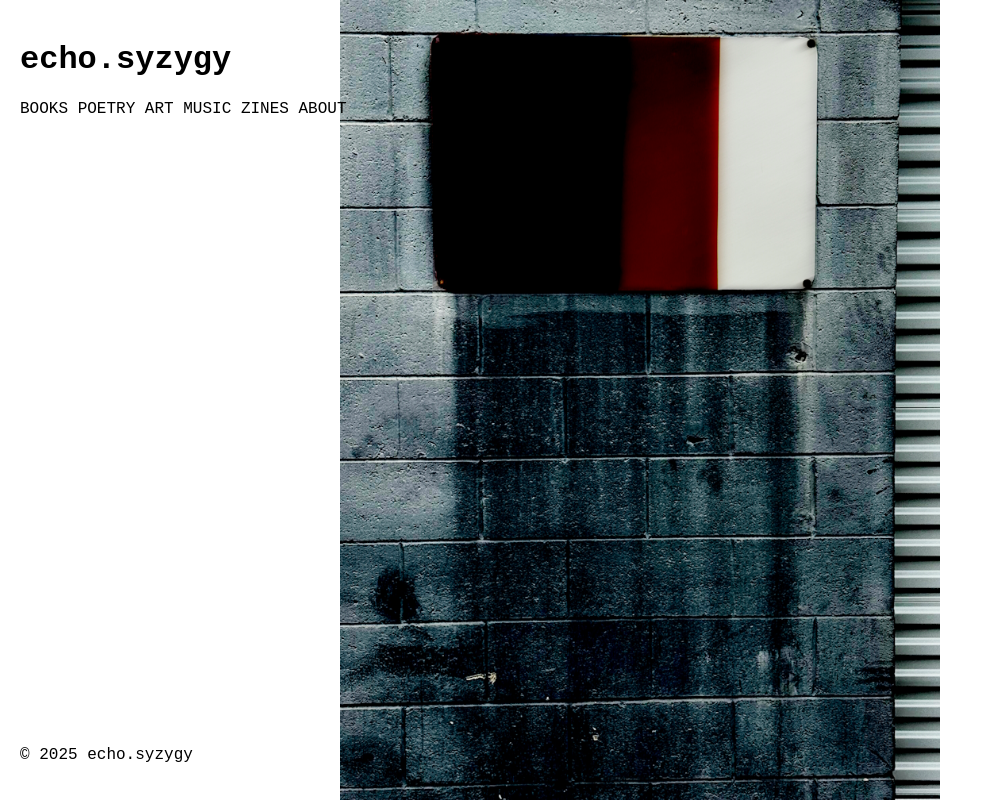
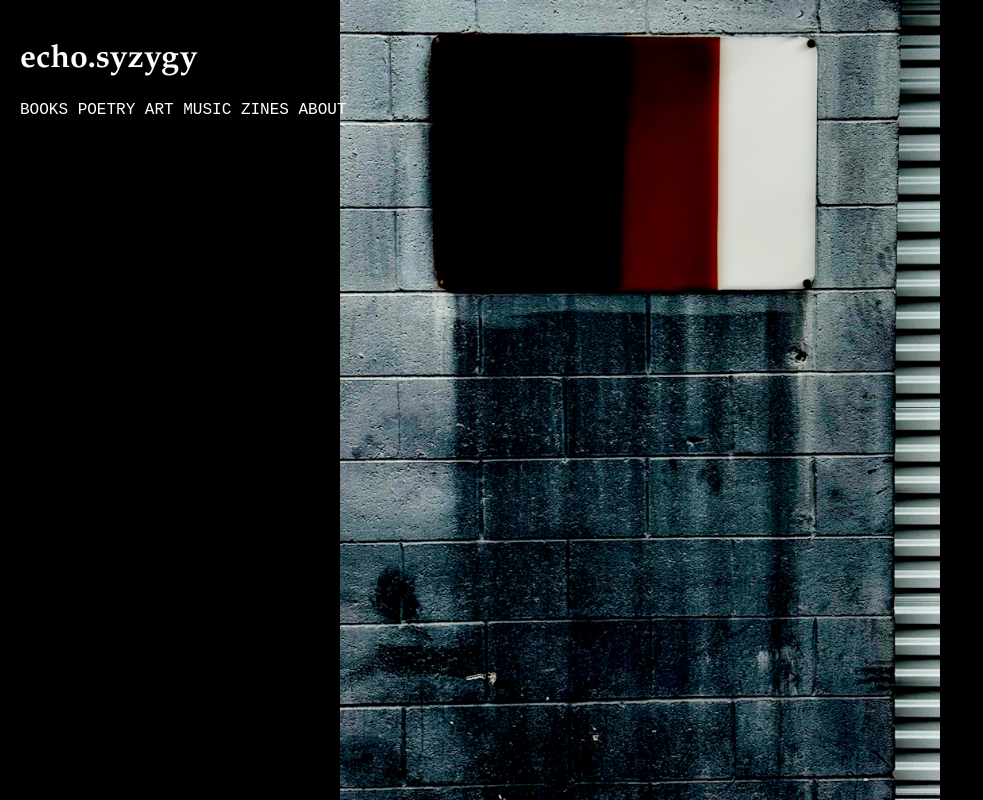
Before and after one commit to echosyzygy/neocities, a plain HTML site: page echosyzygy.neocities.org/index.html in a window 1280 px wide. Shown: the whole page, without its empty margins (0-983 px from the left). Drawn offline with Linux system fonts and the light colour scheme.

Commit message:
color and font change to index.html

```diff
--- a/echosyzygy.neocities.org/index.html
+++ b/echosyzygy.neocities.org/index.html
@@ -7,7 +7,7 @@
     <style>
         body {
             /* background with image overlay */
-            background-color: white;       /* background */
+            background-color: black;       /* background */
             background-image: url('./art/eszzy-h-img-816.jpg');
 
             /* Updated: Fit the entire image within the viewport */
@@ -17,7 +17,7 @@
             background-attachment: fixed; /* Image stays in place when scrolling */
 
             /* Add some styling to make text readable over the image */
-            color: black;
+            color: white;
             font-family: 'Courier New', Courier, monospace;
             margin: 0;
             padding: 0;
@@ -38,7 +38,7 @@
         /* Remove underlines from all links and set color to white */
         a {
             text-decoration: none;
-            color: black;
+            color: white;
         }
 
         /* Position footer at bottom of page */
@@ -55,9 +55,9 @@
             margin-top: auto;
         }
 
-        /* Use Roboto Mono font for the main heading */
+        /* Use Garamond font for the main heading */
         h1[data-text="echo.syzygy"] {
-            font-family: 'Roboto Mono', 'Courier New', monospace;
+            font-family: Garamond, 'Times New Roman', serif;
         }
     </style>
 </head>
@@ -75,9 +75,6 @@
                 <a href="./about.html" class="nav-link">ABOUT</a>
             </nav>
         </header>
-        <footer>
-            <p>&copy; 2025 echo.syzygy </p>
-        </footer>
     </div>
 </body>
 </html>
```
